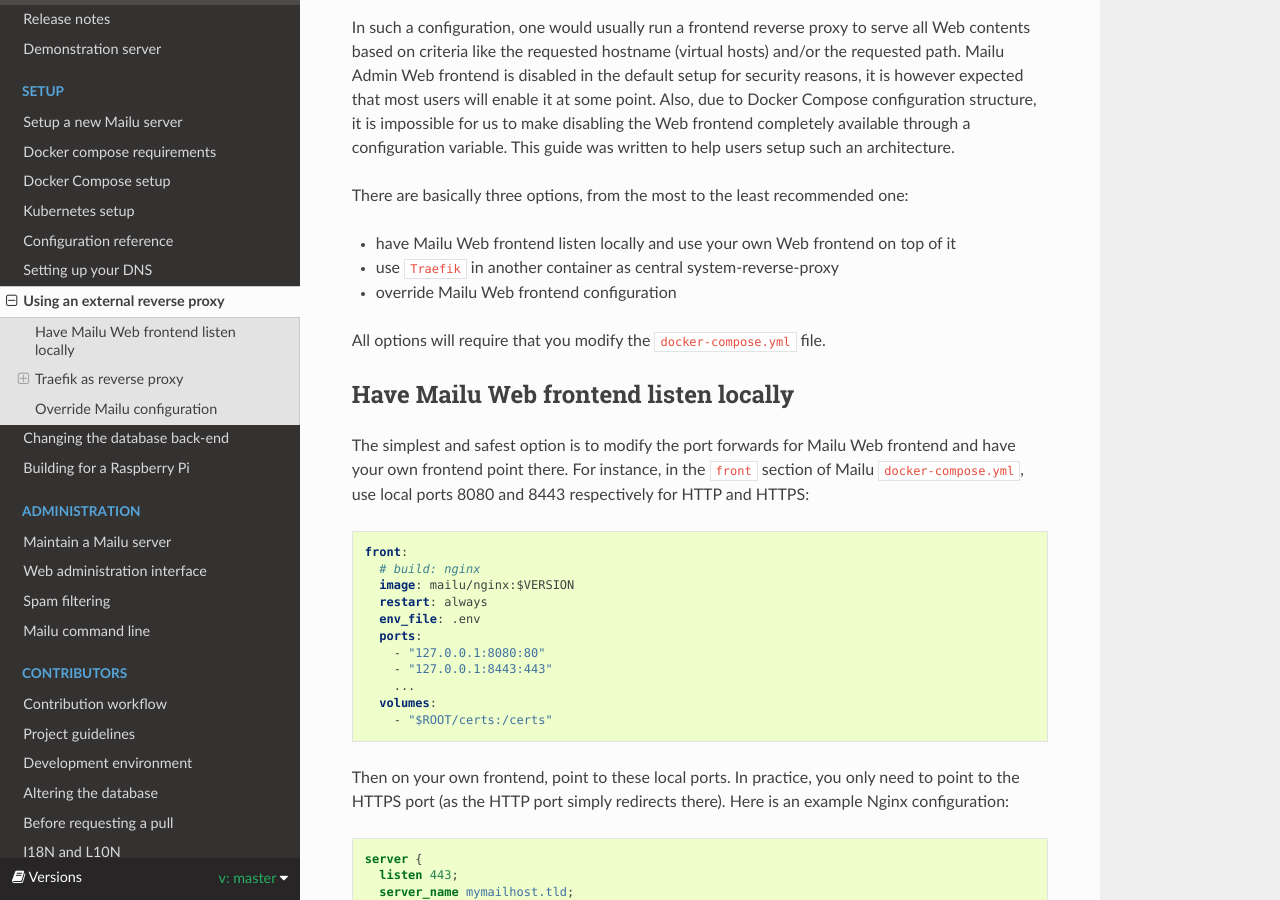
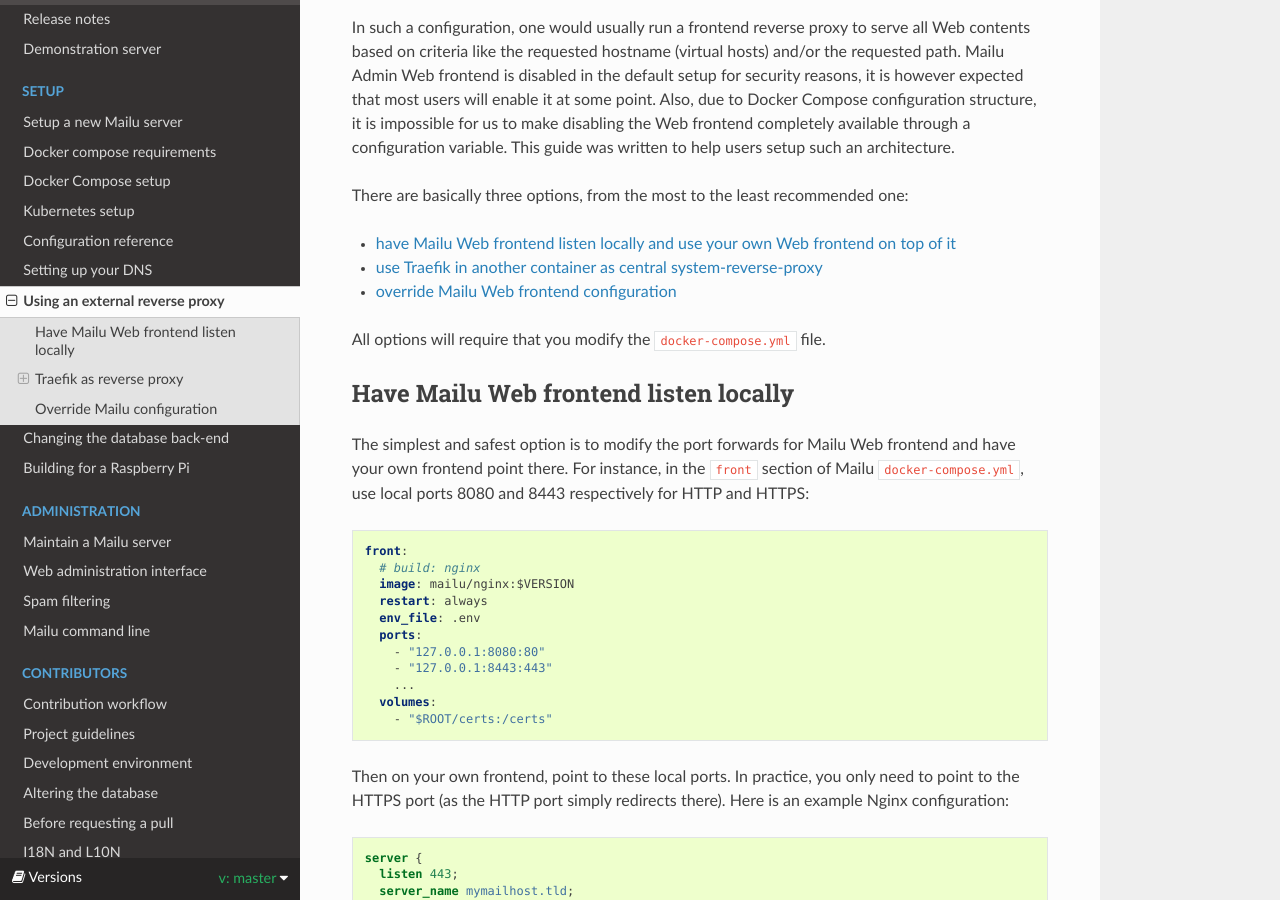
Before and after one commit to WillingDev0812/Mail-Management-Tool, a Sphinx documentation site: the page built from docs/reverse.rst, in a window 1280 px wide and 900 px high, scrolled down 312 px. Built offline with Sphinx 7.4.7 and the Read the Docs theme 2.0.0, drawn with Linux system fonts in a browser that asks for light colours; formulas are drawn with MathJax 3.

Commit message:
Fix the links

```diff
--- a/docs/reverse.rst
+++ b/docs/reverse.rst
@@ -7,9 +7,9 @@ In such a configuration, one would usually run a frontend reverse proxy to serve
 
 There are basically three options, from the most to the least recommended one:
 
-- have Mailu Web frontend listen locally and use your own Web frontend on top of it
-- use ``Traefik`` in another container as central system-reverse-proxy
-- override Mailu Web frontend configuration
+- `have Mailu Web frontend listen locally and use your own Web frontend on top of it`_
+- `use Traefik in another container as central system-reverse-proxy`_
+- `override Mailu Web frontend configuration`_
 
 All options will require that you modify the ``docker-compose.yml`` file.
 
```
Also changed, not shown: other parts of docs/reverse.rst (+4 -0 lines).
